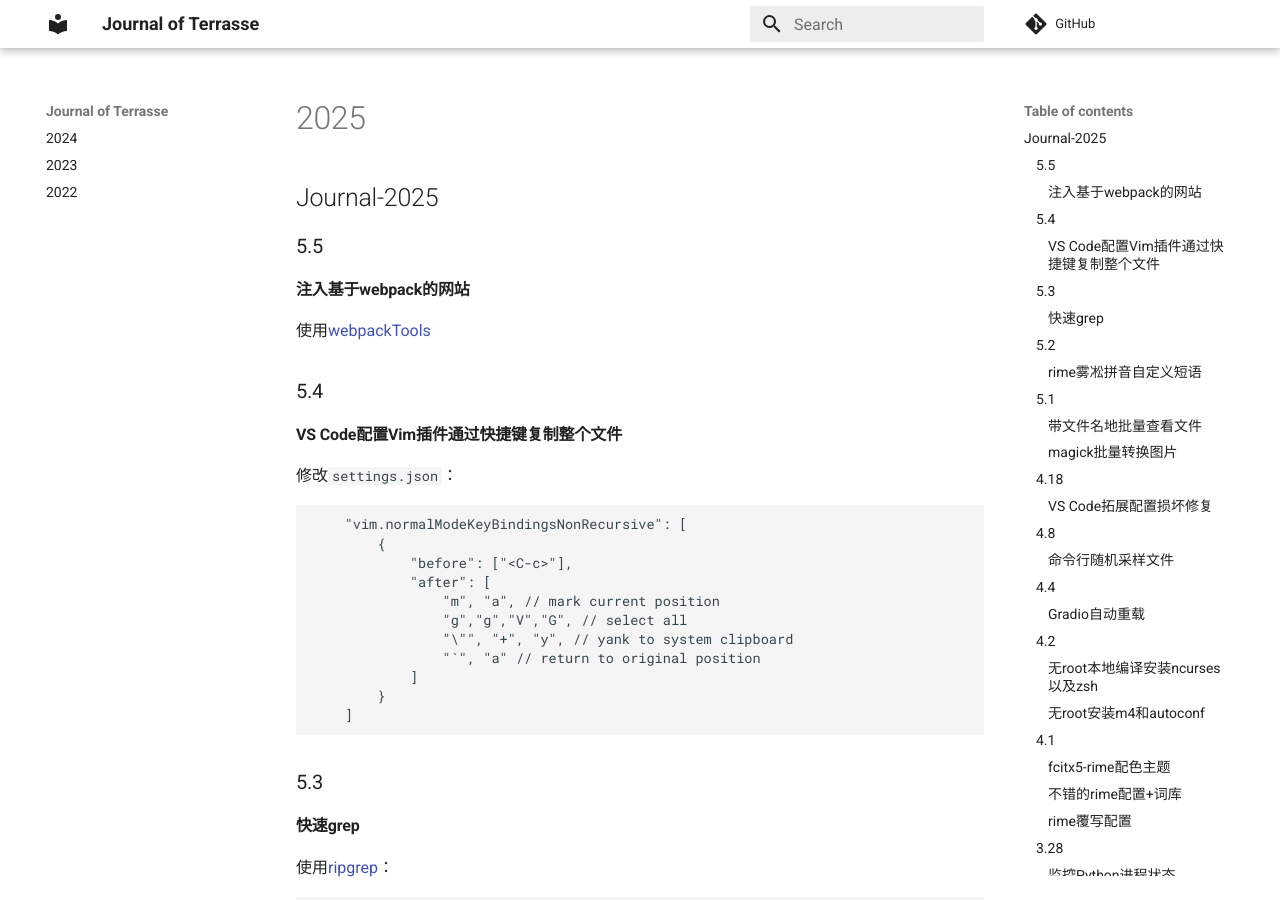
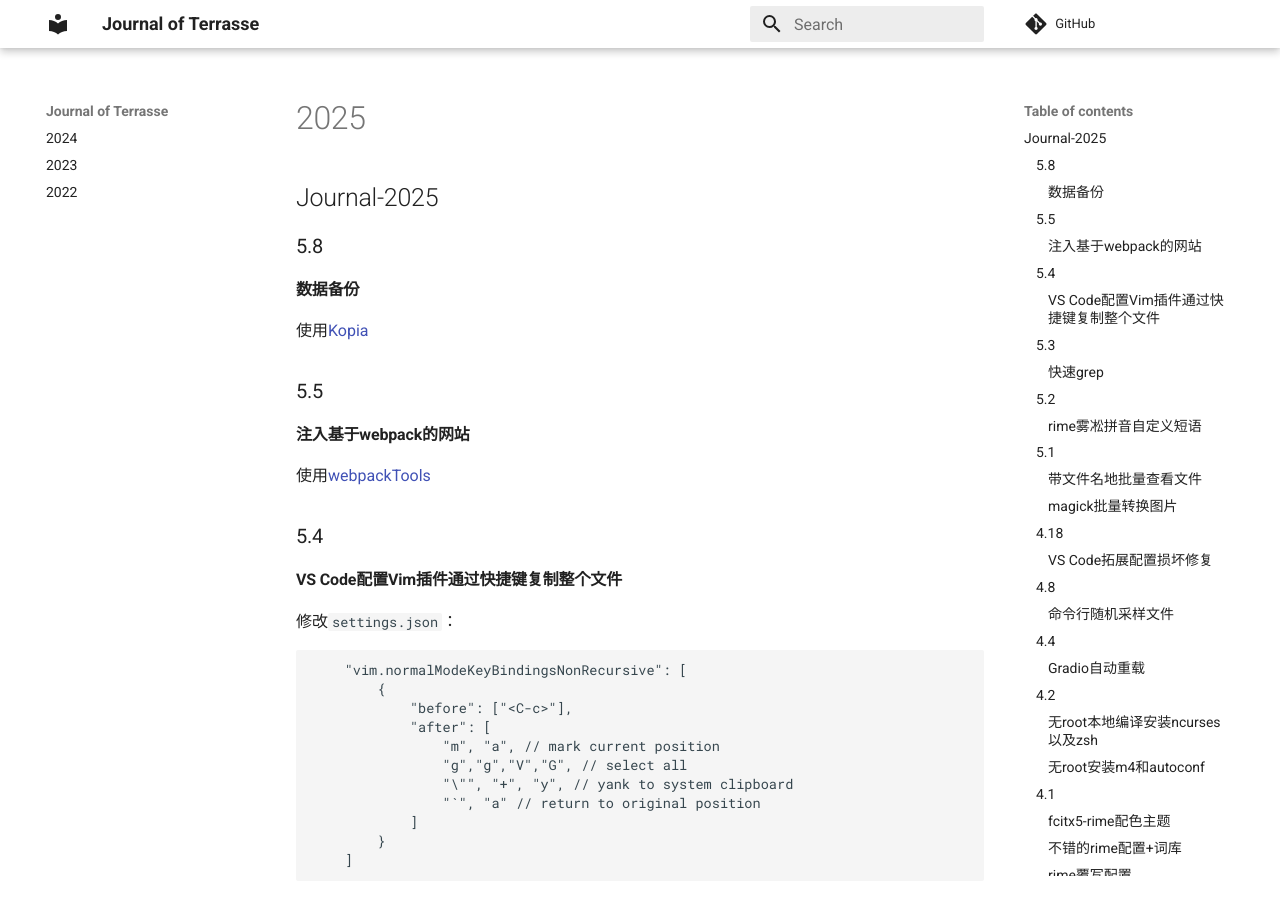
Before and after one commit to Jerry-Terrasse/journal, an MkDocs documentation site: the page built from docs/2025.md, in a window 1280 px wide and 900 px high. Built offline with MkDocs 1.6.1 and Material for MkDocs 9.7.7, drawn with Linux system fonts in a browser that asks for light colours; comment, search, counter and statistics services are not loaded.

Commit message:
update (Thu May  8 04:06:57 PM CST 2025)

```diff
--- a/docs/2025.md
+++ b/docs/2025.md
@@ -1,4 +1,10 @@
 ## Journal-2025
+
+### 5.8
+
+#### 数据备份
+
+使用[Kopia](https://kopia.io/docs/getting-started/)
 
 ### 5.5
 
```
